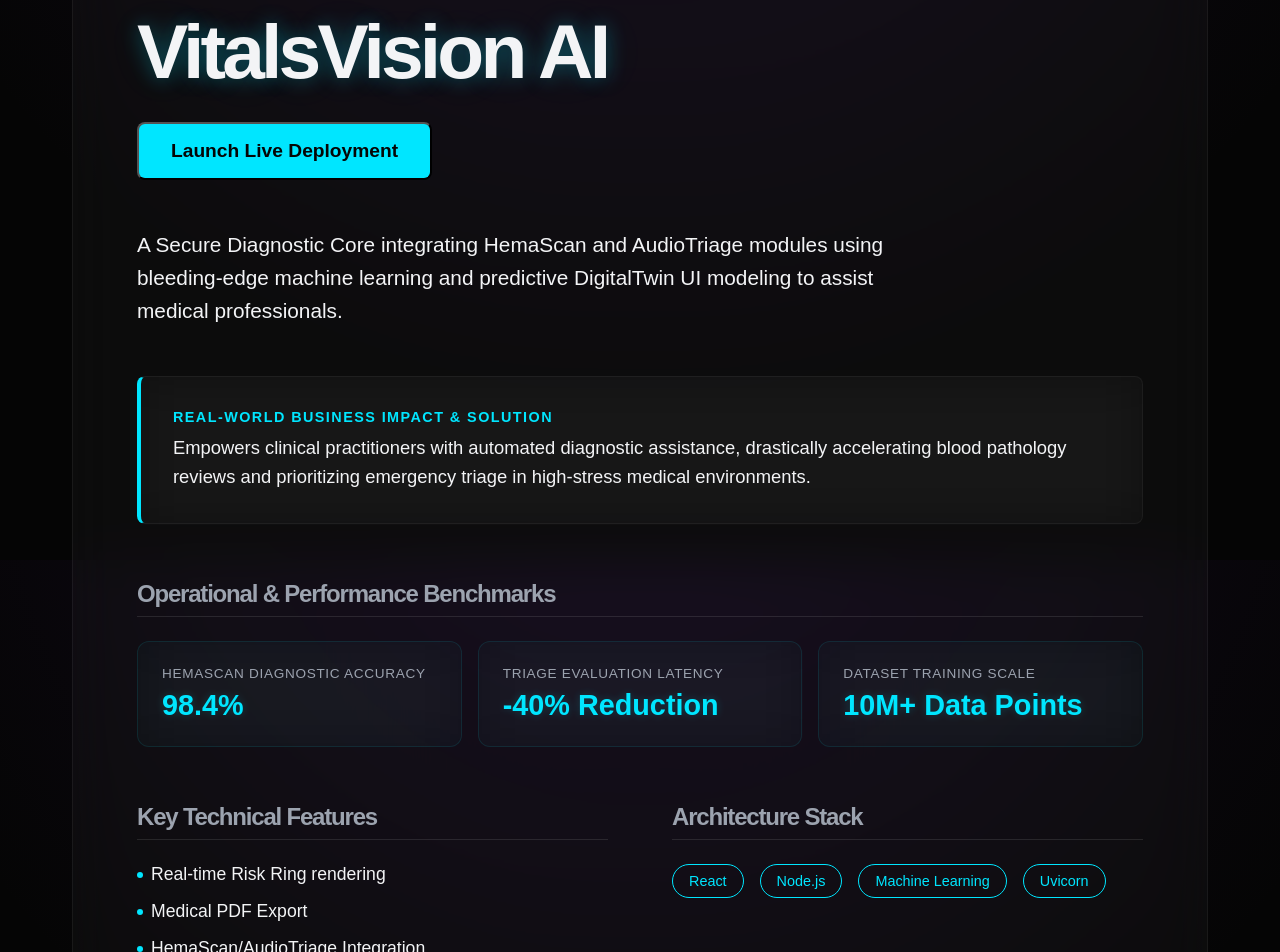
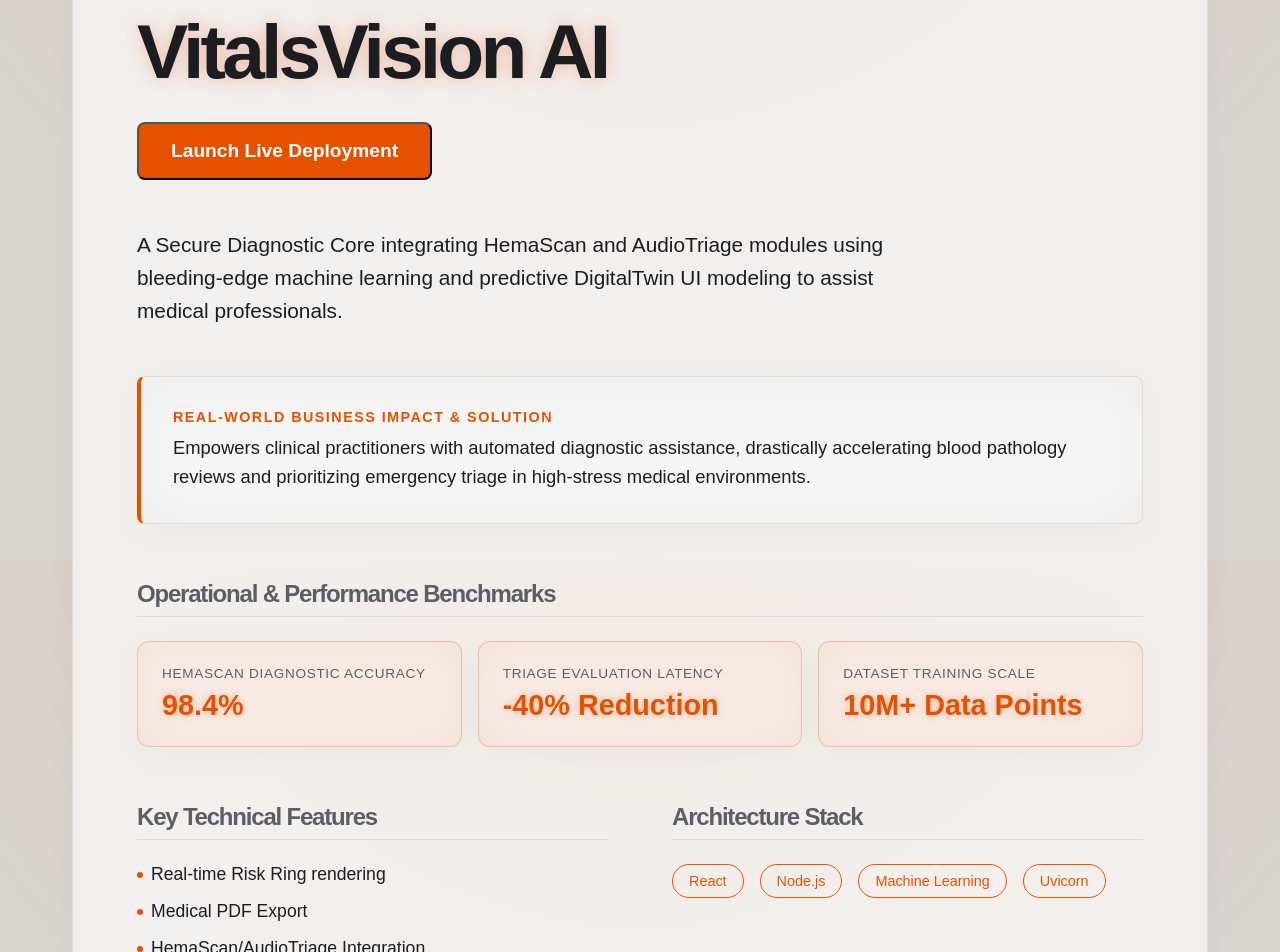
Before and after one commit to bunnyprivvv/-dark-tech-portfolio, a React (Vite) app: page /project/1 in a window 1280 px wide. Shown: the part 240-1192 px from the top of the page. Built offline with nearby package versions, Linux system fonts and the light colour scheme; a web font is replaced by a local one.

Commit message:
feat: integrate pipeline spline 3D model and harmonize industrial light theme

```diff
--- a/src/components/ContactForm.jsx
+++ b/src/components/ContactForm.jsx
@@ -117,7 +117,7 @@
             style={{
               padding: '1.2rem 2.5rem',
               background: status === 'success' ? '#10B981' : status === 'error' ? '#EF4444' : 'var(--color-neon-blue)',
-              color: 'var(--color-bg)',
+              color: '#ffffff',
               borderRadius: '8px',
               fontFamily: 'var(--font-heading)',
               fontWeight: '600',
@@ -142,8 +142,8 @@
 };
 
 const inputStyle = {
-  background: 'rgba(255,255,255,0.03)',
-  border: '1px solid rgba(255,255,255,0.1)',
+  background: 'var(--color-input-bg)',
+  border: '1px solid var(--color-input-border)',
   padding: '1rem',
   borderRadius: '8px',
   color: 'var(--color-text)',
--- a/src/components/Hero.jsx
+++ b/src/components/Hero.jsx
@@ -37,7 +37,7 @@
             style={{
               padding: '1.2rem 2.5rem',
               background: 'var(--color-neon-blue)',
-              color: 'var(--color-bg)',
+              color: '#ffffff',
               borderRadius: '8px',
               fontFamily: 'var(--font-heading)',
               fontWeight: '600',
--- a/src/components/Projects.jsx
+++ b/src/components/Projects.jsx
@@ -43,7 +43,7 @@
                 transition: 'opacity 0.4s ease'
               }}
             >
-              <div style={{ background: 'rgba(5, 5, 5, 0.85)', padding: '1.5rem', borderRadius: '12px', border: '1px solid rgba(255,255,255,0.05)', backdropFilter: 'blur(10px)' }}>
+              <div style={{ background: 'rgba(255, 255, 255, 0.85)', padding: '1.5rem', borderRadius: '12px', border: '1px solid rgba(0, 0, 0, 0.05)', backdropFilter: 'blur(10px)', boxShadow: '0 4px 20px rgba(0, 0, 0, 0.03)' }}>
                 <p style={{ color: 'var(--color-neon-blue)', fontSize: '0.9rem', marginBottom: '0.5rem', textTransform: 'uppercase', letterSpacing: '0.1em' }}>
                   {proj.category}
                 </p>
@@ -52,7 +52,7 @@
                 {/* Technical Stack Quick Scan Tags */}
                 <div style={{ display: 'flex', flexWrap: 'wrap', gap: '0.4rem', marginTop: '1rem' }}>
                   {proj.techStack.slice(0, 3).map((tech, i) => (
-                    <span key={i} style={{ fontSize: '0.75rem', padding: '0.2rem 0.6rem', border: '1px solid rgba(0, 230, 255, 0.25)', color: 'var(--color-neon-blue)', borderRadius: '4px', background: 'rgba(0, 230, 255, 0.03)' }}>
+                    <span key={i} style={{ fontSize: '0.75rem', padding: '0.2rem 0.6rem', border: '1px solid var(--color-neon-glow-20)', color: 'var(--color-neon-blue)', borderRadius: '4px', background: 'var(--color-neon-glow-06)' }}>
                       #{tech}
                     </span>
                   ))}
--- a/src/components/Scene.jsx
+++ b/src/components/Scene.jsx
@@ -14,8 +14,8 @@
         pointerEvents: 'none',
       }}
     >
-      <Suspense fallback={<p style={{color: 'rgba(255,255,255,0.2)', position: 'absolute', top: '50%', left: '50%', transform: 'translate(-50%, -50%)'}}>Initializing 3D Robot Matrix...</p>}>
-        <Spline scene="https://prod.spline.design/6Wq1Q7YGyM-iab9i/scene.splinecode" />
+      <Suspense fallback={<p style={{color: 'rgba(255,255,255,0.2)', position: 'absolute', top: '50%', left: '50%', transform: 'translate(-50%, -50%)'}}>Initializing 3D Pipeline Scene...</p>}>
+        <Spline scene="https://prod.spline.design/FkXfppfybo8wiC-r/scene.splinecode" />
       </Suspense>
     </div>
   );
--- a/src/components/TerminalCLI.jsx
+++ b/src/components/TerminalCLI.jsx
@@ -60,16 +60,16 @@
       style={{
         marginTop: '3rem',
         padding: '1.5rem',
-        background: 'rgba(0,0,0,0.5)',
+        background: 'rgba(28, 29, 33, 0.95)',
         border: '1px solid var(--color-neon-blue)',
         borderRadius: '8px',
         fontFamily: 'monospace',
-        color: '#00E6FF',
+        color: 'var(--color-neon-blue)',
         height: '250px',
         overflowY: 'auto',
         display: 'flex',
         flexDirection: 'column',
-        boxShadow: 'inset 0 0 20px rgba(0, 230, 255, 0.05)'
+        boxShadow: 'inset 0 0 20px var(--color-neon-glow-06)'
       }}
     >
       <div style={{ flex: 1, display: 'flex', flexDirection: 'column', gap: '0.3rem' }}>
--- a/src/index.css
+++ b/src/index.css
@@ -2,13 +2,19 @@
 @import url('https://api.fontshare.com/v2/css?f[]=clash-display@200,300,400,500,600,700&display=swap');
 
 :root {
-  --color-bg: #050505;
-  --color-neon-blue: #00E6FF;
-  --color-text: #F3F4F6;
-  --color-text-muted: #9CA3AF;
-  --theme-glow: rgba(0, 230, 255, 0.3);
-  --color-neon-glow-06: rgba(0, 230, 255, 0.06);
-  --color-neon-glow-20: rgba(0, 230, 255, 0.2);
+  --color-bg: #D9D5D1;
+  --color-neon-blue: #E65100; /* Molten industrial orange */
+  --color-text: #1C1D21; /* Dark charcoal slate */
+  --color-text-muted: #5C5E66;
+  --theme-glow: rgba(230, 81, 0, 0.35);
+  --color-neon-glow-06: rgba(230, 81, 0, 0.08);
+  --color-neon-glow-20: rgba(230, 81, 0, 0.25);
+  --color-glass-bg: rgba(255, 255, 255, 0.65);
+  --color-glass-border: rgba(0, 0, 0, 0.08);
+  --color-input-bg: rgba(0, 0, 0, 0.04);
+  --color-input-border: rgba(0, 0, 0, 0.08);
+  --color-callout-bg: rgba(0, 0, 0, 0.02);
+  --color-border: rgba(0, 0, 0, 0.08);
 
   --font-body: 'Plus Jakarta Sans', sans-serif;
   --font-heading: 'Clash Display', sans-serif;
@@ -25,8 +31,8 @@
   color: var(--color-text);
   font-family: var(--font-body);
   overflow-x: hidden;
-  /* subtle deep purple overlay */
-  background-image: radial-gradient(circle at 50% -20%, rgba(70, 20, 120, 0.2) 0%, transparent 70%);
+  /* subtle warm industrial glow overlay */
+  background-image: radial-gradient(circle at 50% -20%, rgba(230, 81, 0, 0.12) 0%, transparent 70%);
   background-attachment: fixed;
 }
 
@@ -51,7 +57,7 @@
 }
 
 .text-glow {
-  text-shadow: 0 0 20px rgba(0, 230, 255, 0.3), 0 0 40px rgba(0, 230, 255, 0.1);
+  text-shadow: 0 0 15px rgba(230, 81, 0, 0.25), 0 0 30px rgba(230, 81, 0, 0.1);
 }
 
 .text-neon {
@@ -60,11 +66,12 @@
 
 /* Glassmorphism setup */
 .glass {
-  background: rgba(255, 255, 255, 0.08); /* opacity 0.08 */
+  background: var(--color-glass-bg);
   backdrop-filter: blur(25px);
   -webkit-backdrop-filter: blur(25px);
-  border: 1px solid rgba(255, 255, 255, 0.05);
+  border: 1px solid var(--color-glass-border);
   border-radius: 16px;
+  box-shadow: 0 8px 32px 0 rgba(0, 0, 0, 0.04);
 }
 
 a {
--- a/src/pages/ProjectDetail.jsx
+++ b/src/pages/ProjectDetail.jsx
@@ -81,7 +81,7 @@
         <ArrowLeft size={18} /> Back to Home
       </button>
 
-      <div className="glass" style={{ padding: '4rem', background: 'rgba(255, 255, 255, 0.03)', position: 'relative', overflow: 'hidden', borderRadius: '16px' }}>
+      <div className="glass" style={{ padding: '4rem', background: 'var(--color-glass-bg)', position: 'relative', overflow: 'hidden', borderRadius: '16px' }}>
 
         <div style={{ position: 'relative', zIndex: 1 }}>
           <p style={{ color: 'var(--color-neon-blue)', fontSize: '1.2rem', marginBottom: '1rem', textTransform: 'uppercase', letterSpacing: '0.15em' }}>
@@ -107,7 +107,7 @@
               marginBottom: '3rem',
               padding: '1rem 2rem',
               background: 'var(--color-neon-blue)',
-              color: 'var(--color-bg)',
+              color: '#ffffff',
               borderRadius: '8px',
               fontFamily: 'var(--font-heading)',
               fontWeight: '600',
@@ -124,7 +124,7 @@
 
           {/* Real-World Business Utility Callout */}
           {project.realWorldUtility && (
-            <div className="glass" style={{ padding: '2rem', borderLeft: '4px solid var(--color-neon-blue)', background: 'rgba(255,255,255,0.02)', marginBottom: '3.5rem', borderRadius: '8px' }}>
+            <div className="glass" style={{ padding: '2rem', borderLeft: '4px solid var(--color-neon-blue)', background: 'var(--color-callout-bg)', marginBottom: '3.5rem', borderRadius: '8px' }}>
               <h4 style={{ fontSize: '0.9rem', color: 'var(--color-neon-blue)', textTransform: 'uppercase', letterSpacing: '0.1em', marginBottom: '0.5rem', fontWeight: '600' }}>
                 Real-World Business Impact & Solution
               </h4>
@@ -137,16 +137,16 @@
           {/* Quantitative Performance Benchmarks Grid */}
           {project.metrics && (
             <div style={{ marginBottom: '3.5rem' }}>
-              <h3 style={{ fontSize: '1.5rem', color: 'var(--color-text-muted)', marginBottom: '1.5rem', borderBottom: '1px solid rgba(255,255,255,0.1)', paddingBottom: '0.5rem' }}>
+              <h3 style={{ fontSize: '1.5rem', color: 'var(--color-text-muted)', marginBottom: '1.5rem', borderBottom: '1px solid var(--color-border)', paddingBottom: '0.5rem' }}>
                 Operational & Performance Benchmarks
               </h3>
               <div className="grid gap-4" style={{ gridTemplateColumns: 'repeat(auto-fit, minmax(240px, 1fr))', marginBottom: '2rem' }}>
                 {project.metrics.map((metric, i) => (
-                  <div key={i} className="glass" style={{ padding: '1.5rem', borderRadius: '12px', border: '1px solid rgba(0, 230, 255, 0.1)', background: 'rgba(0, 230, 255, 0.02)' }}>
+                  <div key={i} className="glass" style={{ padding: '1.5rem', borderRadius: '12px', border: '1px solid var(--color-neon-glow-20)', background: 'var(--color-neon-glow-06)' }}>
                     <p style={{ color: 'var(--color-text-muted)', fontSize: '0.85rem', textTransform: 'uppercase', letterSpacing: '0.05em', margin: 0 }}>
                       {metric.label}
                     </p>
-                    <p style={{ color: 'var(--color-neon-blue)', fontSize: '1.8rem', fontWeight: '600', marginTop: '0.5rem', marginBottom: 0, fontFamily: 'var(--font-heading)', textShadow: '0 0 10px rgba(0,230,255,0.2)' }}>
+                    <p style={{ color: 'var(--color-neon-blue)', fontSize: '1.8rem', fontWeight: '600', marginTop: '0.5rem', marginBottom: 0, fontFamily: 'var(--font-heading)', textShadow: '0 0 10px var(--theme-glow)' }}>
                       {metric.value}
                     </p>
                   </div>
@@ -157,7 +157,7 @@
 
           <div style={{ display: 'flex', gap: '4rem', flexWrap: 'wrap', marginBottom: '4rem' }}>
             <div style={{ flex: 1, minWidth: '250px' }}>
-              <h3 style={{ fontSize: '1.5rem', color: 'var(--color-text-muted)', marginBottom: '1.5rem', borderBottom: '1px solid rgba(255,255,255,0.1)', paddingBottom: '0.5rem' }}>
+              <h3 style={{ fontSize: '1.5rem', color: 'var(--color-text-muted)', marginBottom: '1.5rem', borderBottom: '1px solid var(--color-border)', paddingBottom: '0.5rem' }}>
                 Key Technical Features
               </h3>
               <ul style={{ display: 'flex', flexDirection: 'column', gap: '1rem', listStyle: 'none' }}>
@@ -171,7 +171,7 @@
             </div>
 
             <div style={{ flex: 1, minWidth: '250px' }}>
-              <h3 style={{ fontSize: '1.5rem', color: 'var(--color-text-muted)', marginBottom: '1.5rem', borderBottom: '1px solid rgba(255,255,255,0.1)', paddingBottom: '0.5rem' }}>
+              <h3 style={{ fontSize: '1.5rem', color: 'var(--color-text-muted)', marginBottom: '1.5rem', borderBottom: '1px solid var(--color-border)', paddingBottom: '0.5rem' }}>
                 Architecture Stack
               </h3>
               <div style={{ display: 'flex', flexWrap: 'wrap', gap: '1rem' }}>
@@ -185,7 +185,7 @@
           </div>
 
           {/* Contextual Action Segment */}
-          <div style={{ borderTop: '1px solid rgba(255,255,255,0.1)', paddingTop: '3rem', display: 'flex', flexDirection: 'column', gap: '1rem', alignItems: 'flex-start' }}>
+          <div style={{ borderTop: '1px solid var(--color-border)', paddingTop: '3rem', display: 'flex', flexDirection: 'column', gap: '1rem', alignItems: 'flex-start' }}>
             <h4 style={{ fontSize: '1.1rem', color: 'var(--color-text-muted)', textTransform: 'uppercase', letterSpacing: '0.05em', margin: 0 }}>
               Interested in reviewing details or building custom versions?
             </h4>
@@ -200,7 +200,7 @@
               onMouseLeave={() => setCursorState('default')}
               style={{
                 padding: '1.2rem 2.5rem',
-                background: 'rgba(0, 230, 255, 0.03)',
+                background: 'var(--color-neon-glow-06)',
                 border: '1px solid var(--color-neon-blue)',
                 color: 'var(--color-neon-blue)',
                 borderRadius: '8px',
--- a/src/pages/Sandbox.jsx
+++ b/src/pages/Sandbox.jsx
@@ -55,9 +55,9 @@
           top: '2rem',
           right: '2rem',
           zIndex: 999999,
-          background: 'rgba(0, 230, 255, 0.1)',
-          border: '1px solid rgba(0, 230, 255, 0.3)',
-          color: '#00E6FF',
+          background: 'var(--color-neon-glow-06)',
+          border: '1px solid var(--color-neon-glow-20)',
+          color: 'var(--color-neon-blue)',
           padding: '0.8rem 1.5rem',
           borderRadius: '50px',
           display: 'flex',
```
